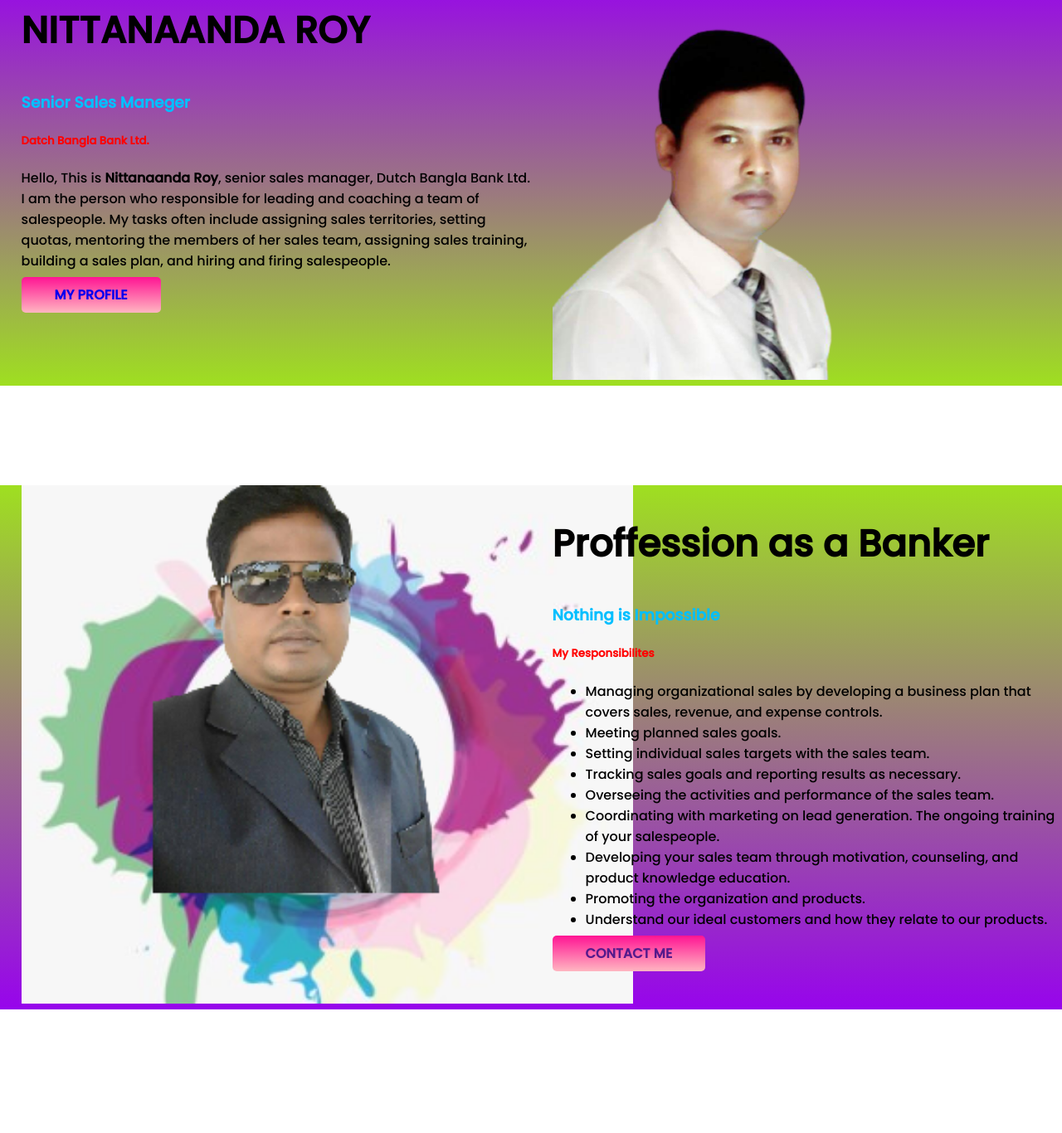
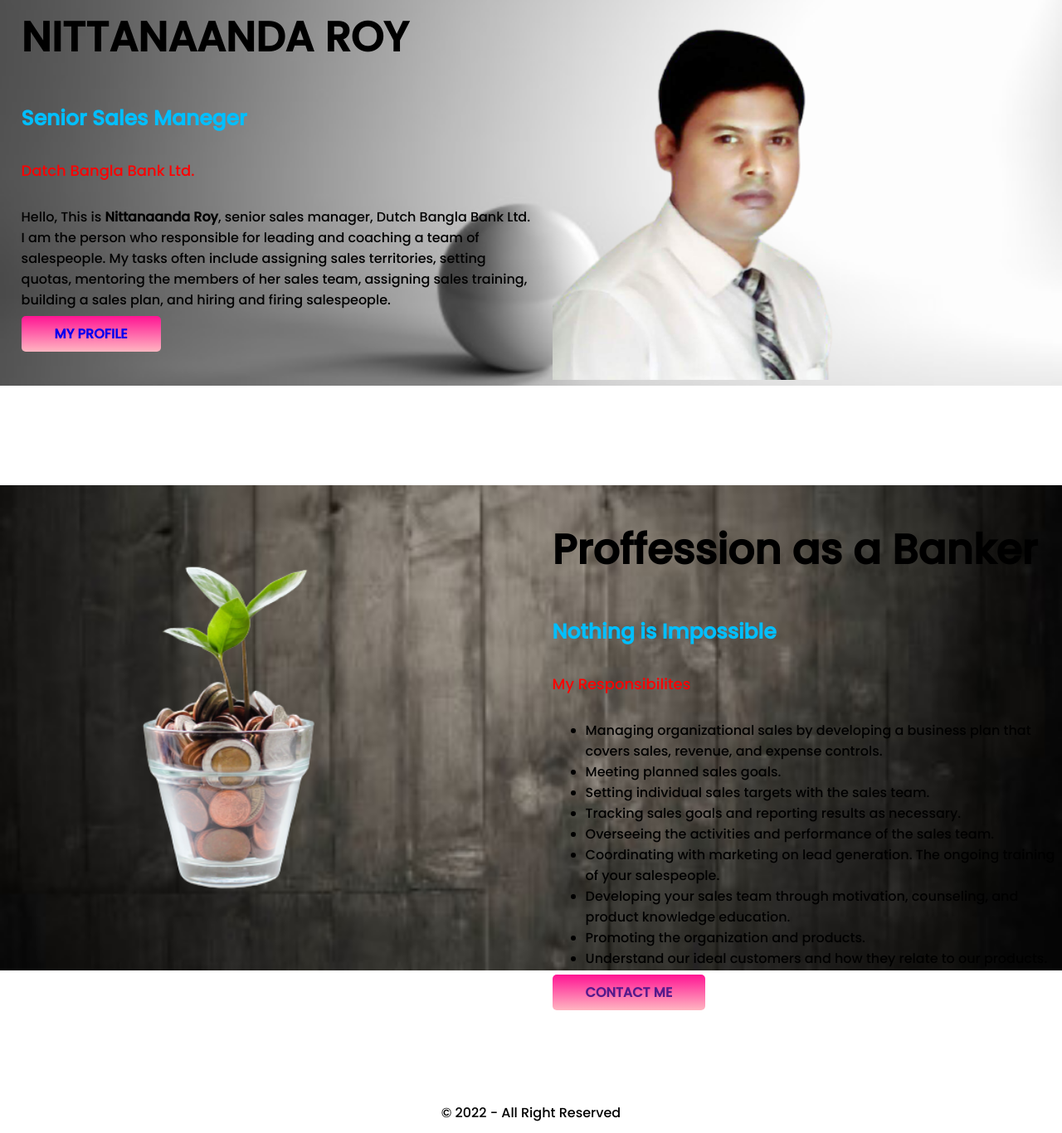
Before and after one commit to alneedrs2/own-creation, a plain HTML site: page index.html in a window 1280 px wide. Shown: the part 34-1400 px from the top of the page at 83% size. Before the commit the page ends 1371 px from the top, so only its background shows below. Drawn offline with Linux system fonts and the light colour scheme.

Commit message:
web done

```diff
--- a/index.html
+++ b/index.html
@@ -34,7 +34,7 @@
     </section>
     <section class="bottom-banner fexible-contain">
         <div class="half-width">
-            <img src="images/bg-images-two.png" alt="pics of nittanaanda">
+            <img src="images/visual-stories-micheile-SoT4-mZhyhE-unsplash-removebg-preview.png" alt="pics of tree">
         </div>
         <div class="half-width">
             <h1>Proffession as a Banker</h1>
@@ -58,6 +58,9 @@
             <a class="link-button" href="">CONTACT ME</a>
         </div>
     </section>
+    <footer>
+        <p>© 2022 - All Right Reserved</p>
+    </footer>
 
 </body>
 
--- a/style.css
+++ b/style.css
@@ -4,13 +4,16 @@ body{
 }
 h1{
     color: black;
-    font-size: 45px;
+    font-size: 50px;
 }
 h3{
     color: deepskyblue;
+    font-size: 25px;
 }
 h5{
     color: red;
+    font-size: 18px;
+    font-weight: 400;
 }
 .fexible-contain{
     display: flex;
@@ -31,9 +34,16 @@ h5{
     border-radius: 5px;
 }
 .top-banner{
-    background-image: linear-gradient(rgb(151, 4, 236), rgb(159, 223, 32));
+    background-image: url(images/wallpaper.jpg);
+    background-repeat: no-repeat;
+    background-position: right;
+    background-size: 100%;
 }
 .bottom-banner{
-    background-image: linear-gradient(rgb(159,223, 32), rgb(151, 4, 236));
+    background-image: url(images/walpaperkath.jpg);
     background-repeat: no-repeat;
+    background-size: 100%;
 }
+footer p{
+    text-align: center;
+}
```
Also changed, not shown: images/bank-asia-two.webp (added), images/bank-asia.jpg (added), images/visual-stories-micheile-SoT4-mZhyhE-unsplash-removebg-preview.png (added), images/wallpaper.jpg (added), images/walpaperkath.jpg (added).
